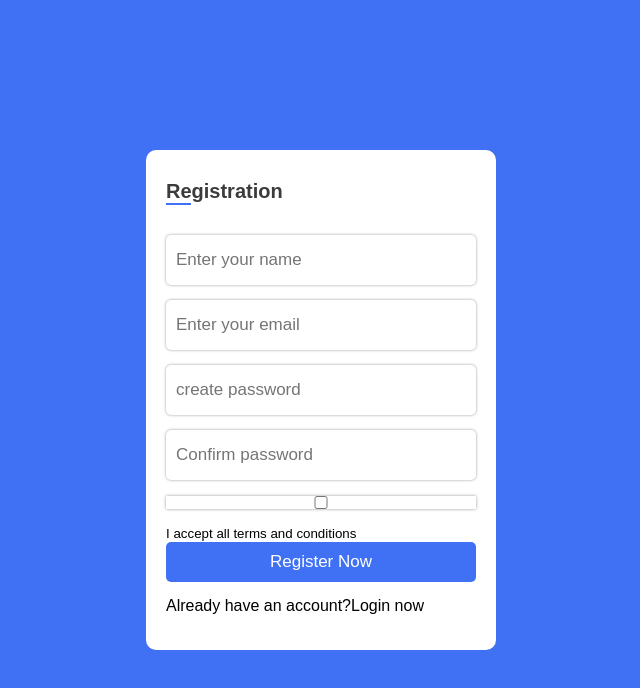
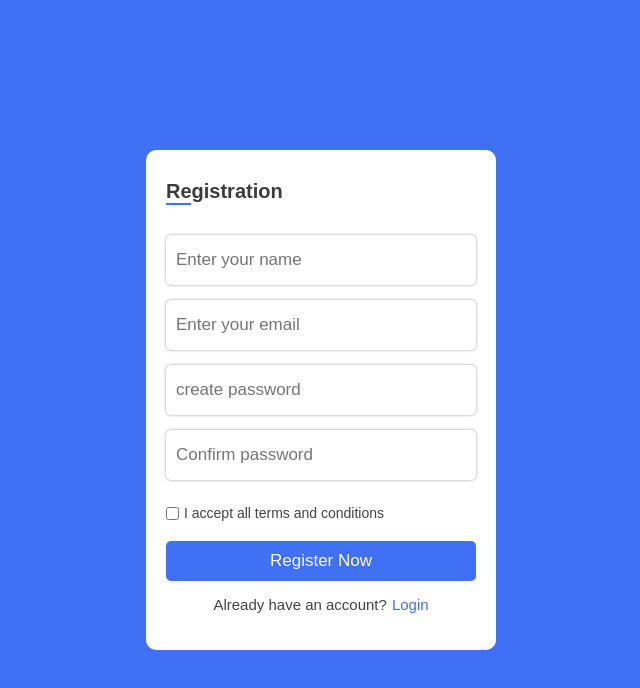
Before and after one commit to mdarmankhan6252/form-desing, a plain HTML site: page index.html in a window 1280 px wide. Shown: the whole page, without its empty margins (319-959 px from the left). Drawn offline with Linux system fonts and the light colour scheme.

Commit message:
I have solved checkbox problem

```diff
--- a/index.html
+++ b/index.html
@@ -9,13 +9,18 @@
 <body>
       <form action="">
          <h2>Registration</h2>
-         <input type="text" placeholder="Enter your name">
-         <input type="email" placeholder="Enter your email">
-         <input type="password" placeholder="create password">
-         <input type="password" placeholder="Confirm password">
-         <input type="checkbox"><small>I accept all terms and conditions</small>
-         <input type="button" value="Register Now">
-         <footer><p>Already have an account?<span>Login now</span></p></footer>
+         <input class="input" type="text" placeholder="Enter your name">
+         <input class="input" type="email" placeholder="Enter your email">
+         <input class="input" type="password" placeholder="create password">
+         <input class="input" type="password" placeholder="Confirm password">
+
+         <div class="checkbox">
+            <input type="checkbox"><small>I accept all terms and conditions</small>
+         </div>
+
+         <input class="input" type="button" value="Register Now">
+
+         <p class="footer">Already have an account?<a href="">Login</a></p>
       </form>
 </body>
 </html>
--- a/style.css
+++ b/style.css
@@ -30,7 +30,7 @@ form h2::after{
    background-color: #4070F4;
    margin-bottom: 30px;
 }
-form input{
+form .input{
    width: 100%;
    padding: 15px 10px;
    border: none;
@@ -46,4 +46,26 @@ input[type='button']{
    background-color: #4070F4;
    color: #fff;
    padding: 10px 0;
+   cursor: pointer;
 }
+
+.checkbox{
+ display: flex;
+ align-items: center;
+ padding: 10px 0 20px;
+}
+.checkbox small{
+   padding-left: 5px;
+   color: #434242;
+   font-size: 14px;
+}
+.footer{
+   font-size: 15px;
+   color: #434242;
+   text-align: center;
+}
+.footer a{
+   color: #4070F4;
+   text-decoration: none;
+   padding-left: 5px;
+}
```
